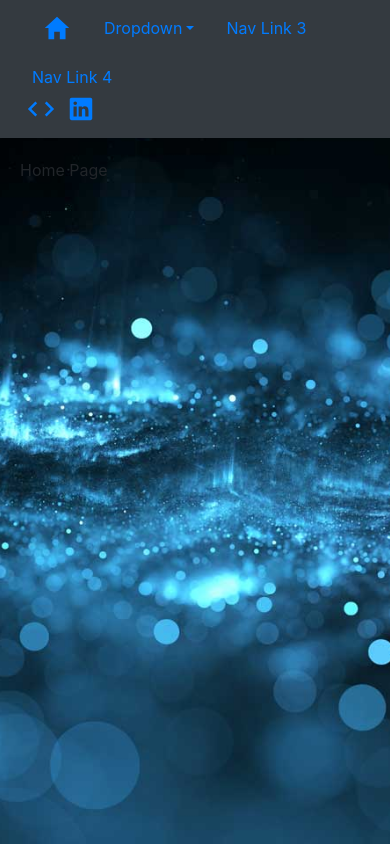
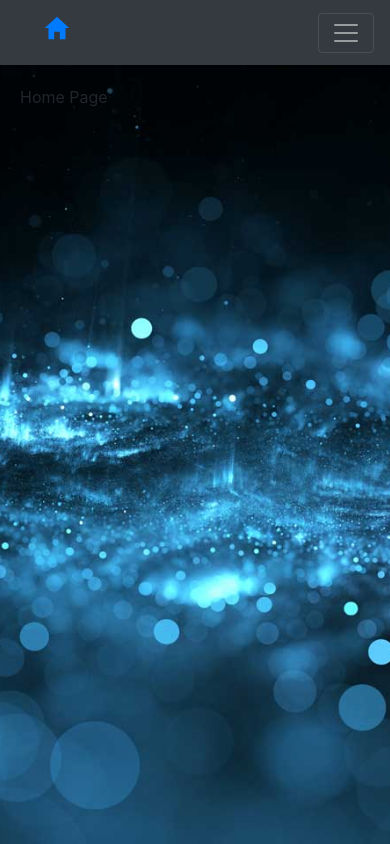
Before and after one commit to jeradcliffe/portfolio, a React (Create React App) app: page / in a window 390 px wide. Built offline with nearby package versions, Linux system fonts and the light colour scheme.

Commit message:
Adjusted navigation to fomate to mobile view if window shrinks

```diff
--- a/src/components/Navigation/NavigationBar.js
+++ b/src/components/Navigation/NavigationBar.js
@@ -1,19 +1,23 @@
 import React from 'react';
-import {Link} from 'react-router-dom';
+import { Link } from 'react-router-dom';
 
 import "./NavigationBar.css";
 
 const NavigationBar = () => {
-    return(
-            <nav className="navbar navbar-dark bg-dark">
-                <ul className="nav">
-                    <li className="nav-item">
-                        <Link to="/" className="nav-link">
-                            <ion-icon name="home"/>
-                        </Link>
-                    </li>
+    return (
+        <nav className="navbar navbar navbar-expand-sm navbar-dark bg-dark">
+            <Link to="/" className="nav-link">
+                <ion-icon name="home" />
+            </Link>
+            <button className="navbar-toggler" type="button" data-toggle="collapse" data-target="#navbarSupportedContent" aria-controls="navbarSupportedContent" aria-expanded="false" aria-label="Toggle navigation">
+                <span className="navbar-toggler-icon"></span>
+            </button>
+
+
+            <div className="collapse navbar-collapse" id="navbarSupportedContent">
+                <ul className="navbar-nav mr-auto">
                     <li className="nav-item dropdown">
-                    <a className="nav-link dropdown-toggle" data-toggle="dropdown" href="#" role="button">Dropdown</a>
+                        <a className="nav-link dropdown-toggle" data-toggle="dropdown" href="#" role="button">Dropdown</a>
                         <div className="dropdown-menu">
                             <Link to="/htmlRefVsReactRef" className="dropdown-item">Demo1</Link>
                             <Link to="/htmlRefVsReactRef" className="dropdown-item">Demo2</Link>
@@ -30,13 +34,14 @@
 
                 <div>
                     <a href="https://github.com/jeradcliffe/" target="_blank" className="nav-item">
-                        <ion-icon name="code"/>
+                        <ion-icon name="code" />
                     </a>
                     <a href="https://www.linkedin.com/in/jacob-radcliffe-36a20579" target="_blank" className="nav-item">
-                        <ion-icon name="logo-linkedin"/>
+                        <ion-icon name="logo-linkedin" />
                     </a>
                 </div>
-            </nav>
+            </div>
+        </nav>
 
     );
 };
```
